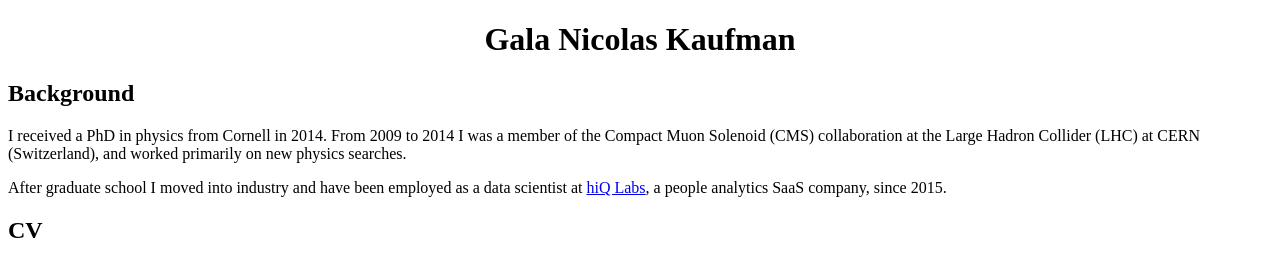
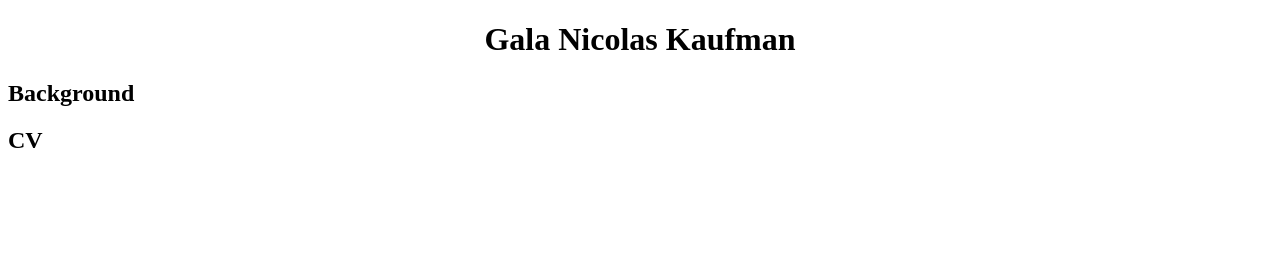
Before and after one commit to galank/galank.github.io, a plain HTML site: page index.html in a window 1280 px wide. Drawn offline with Linux system fonts and the light colour scheme.

Commit message:
remove background text

```diff
--- a/index.html
+++ b/index.html
@@ -8,13 +8,6 @@
 
 <h2> Background </h2>
 
-<p>
-I received a PhD in physics from Cornell in 2014. From 2009 to 2014 I was a member of the Compact Muon Solenoid (CMS) collaboration at the Large Hadron Collider (LHC) at CERN (Switzerland), and worked primarily on new physics searches.
-</p>
-
-<p>
-After graduate school I moved into industry and have been employed as a data scientist at <a href="hiqlabs.com">hiQ Labs</a>, a people analytics SaaS company, since 2015.
-</p>
 
 <h2> CV </h2>
 
```
